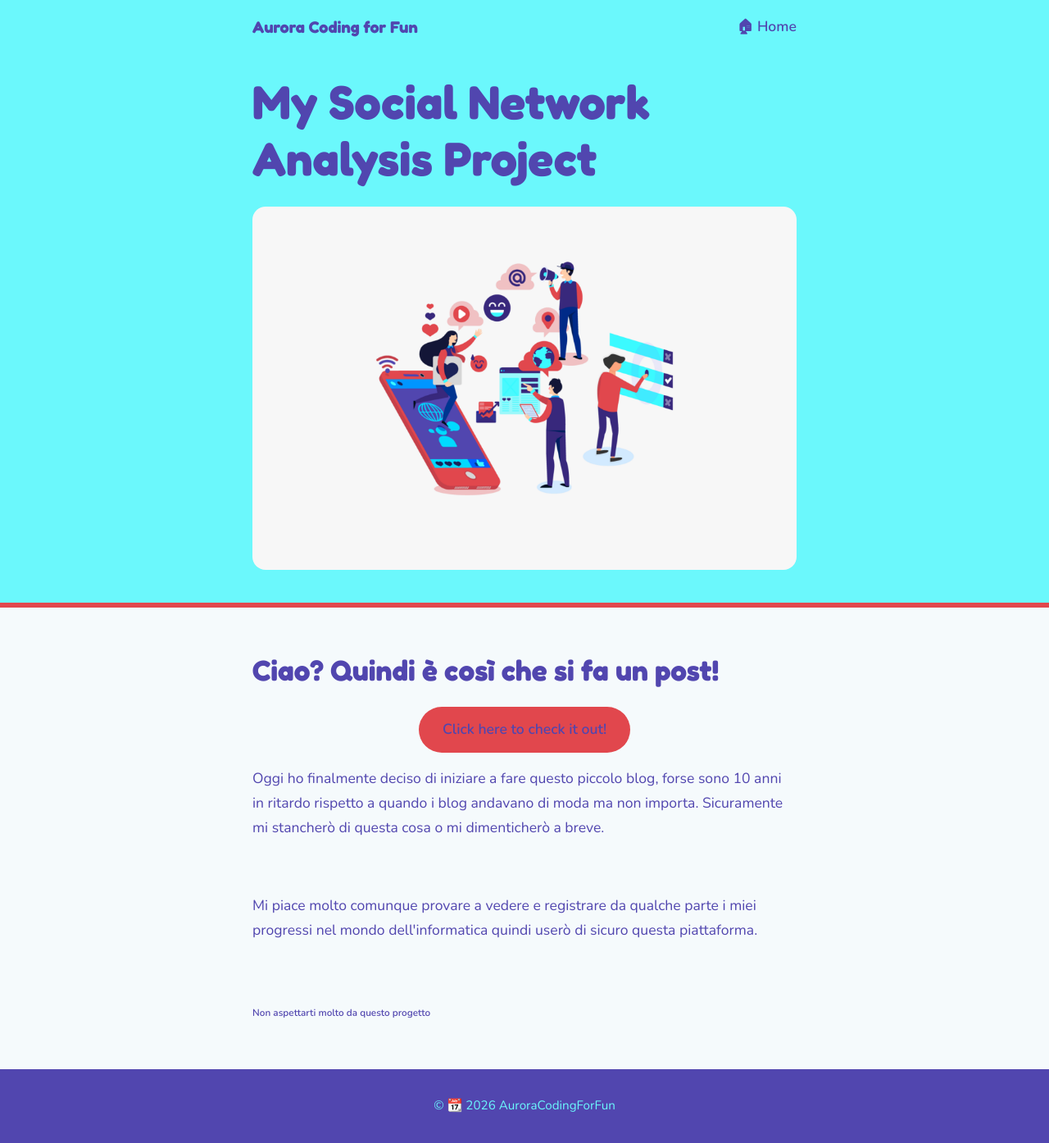
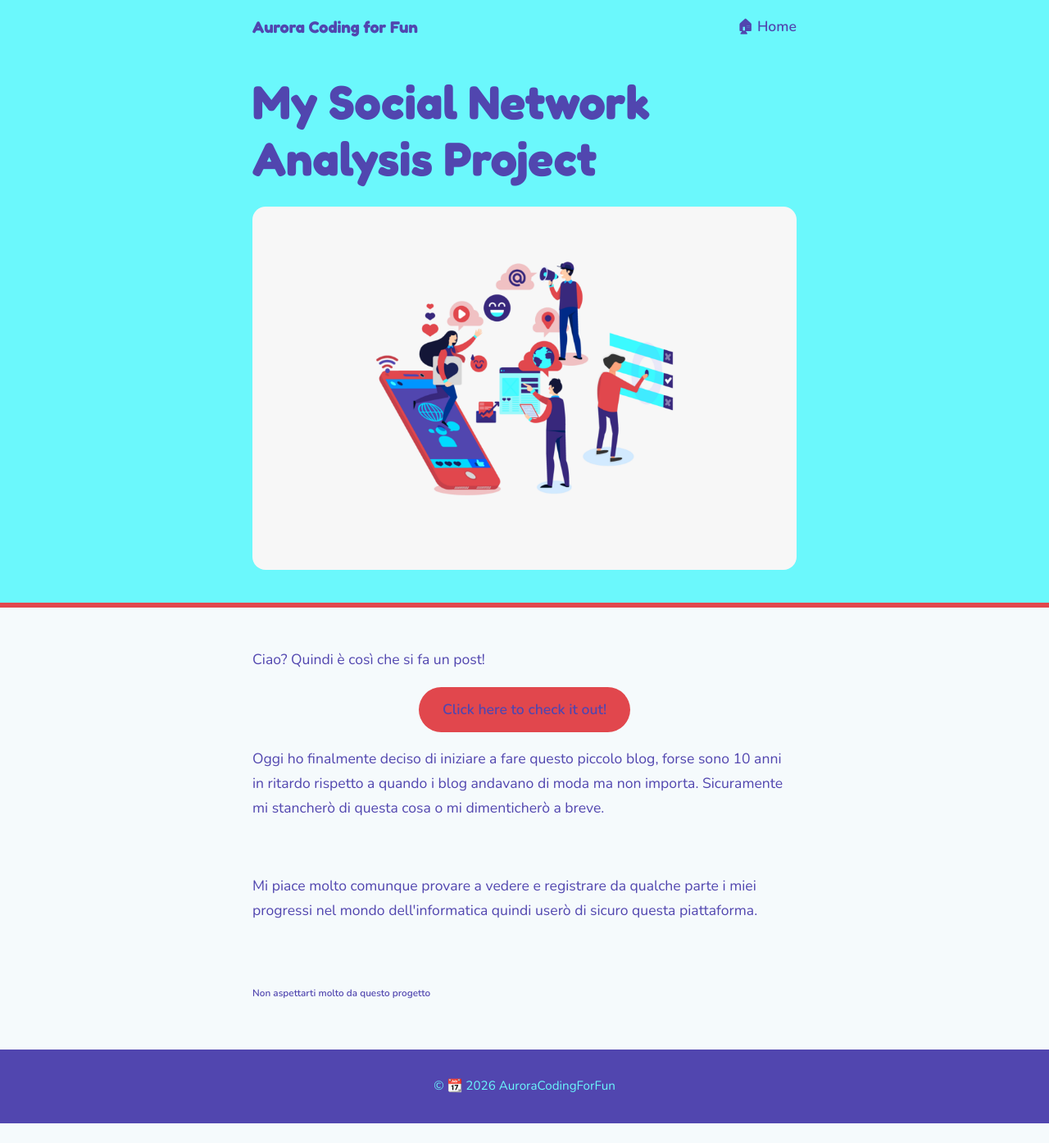
Before and after one commit to AuroraCodingForFun/BlogSite, a Jekyll site: the page built from _posts/2026-10-11-Social-Network-Analysis.md, in a window 1280 px wide. Shown: the whole page at 82% size. Built offline with Jekyll 4.4.1, drawn with Linux system fonts in a browser that asks for light colours; after the commit the page ends 1370 px from its top, so only the background shows below that.

```diff
--- a/_posts/2026-10-11-Social-Network-Analysis.md
+++ b/_posts/2026-10-11-Social-Network-Analysis.md
@@ -8,7 +8,7 @@ color3: "#e1474d"
 image: /images/SocialNetwork.png
 ---
 
-<h1>Ciao? Quindi è così che si fa un post!</h1>
+Ciao? Quindi è così che si fa un post!
 <div class="center">
 <a class="button" href="https://github.com/AuroraCodingForFun/SocialNetworkAnalysisProject"> Click here to check it out! </a>
 </div>
```
